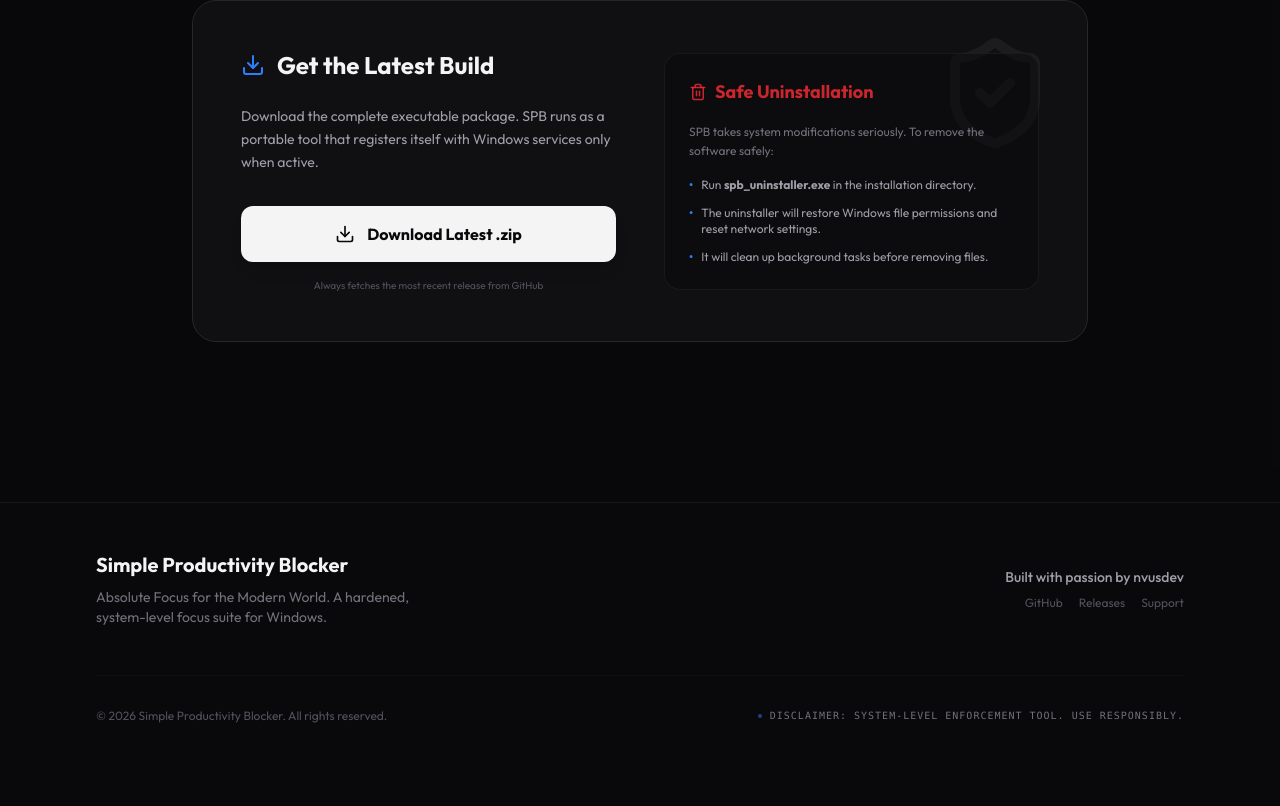
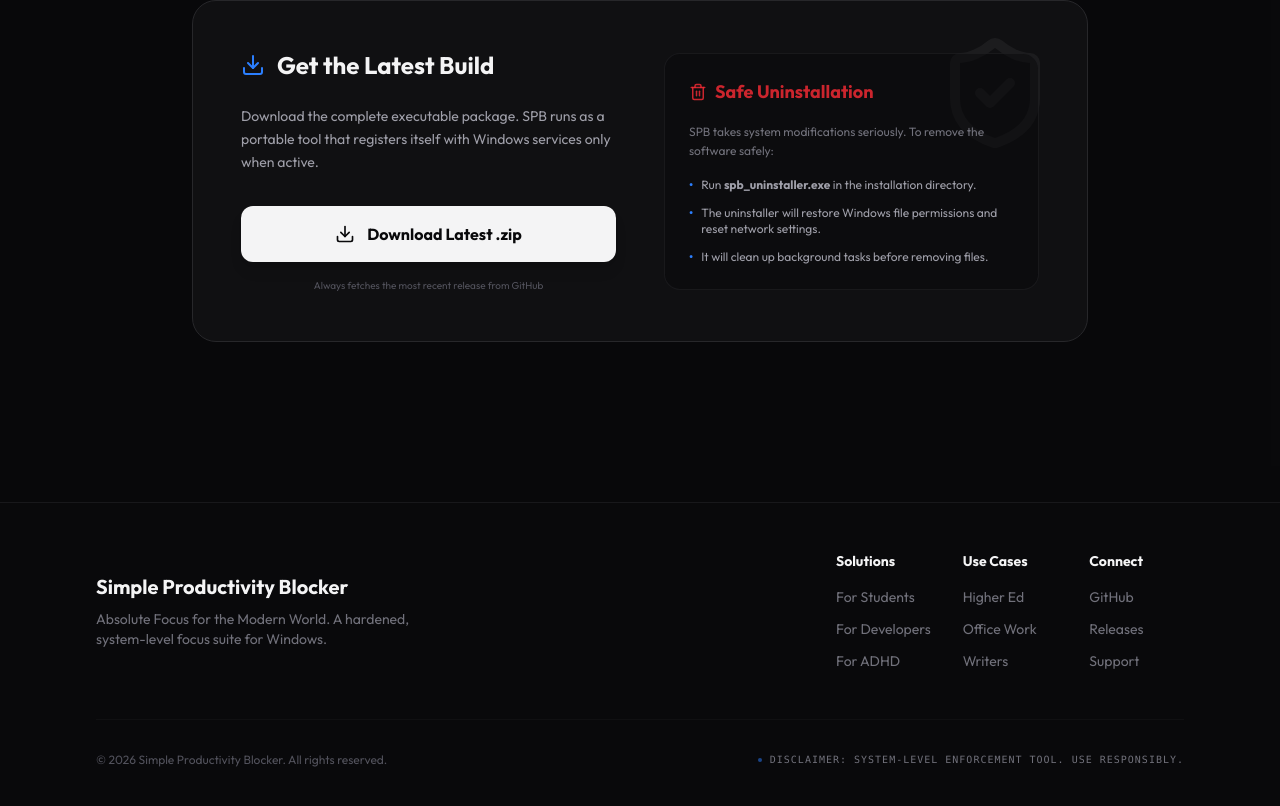
Before and after one commit to nvusdev/simple-productivity-blocker, a Next.js app in the folder website/: page / in a window 1280 px wide. Shown: the part 3091-3897 px from the top of the page. Before the commit the page ends 3863 px from the top, so only its background shows below. Built offline with nearby package versions, Linux system fonts and the light colour scheme; no server answers.

Commit message:
feat(seo): enhance footer internal linking and add long-tail content for students

```diff
--- a/website/app/students/page.tsx
+++ b/website/app/students/page.tsx
@@ -25,6 +25,27 @@
       />
       <Comparison />
       <Solutions highlightTitle="Schools" />
+
+      <section className="py-24 border-t border-zinc-900 bg-zinc-950/50">
+        <div className="max-w-4xl mx-auto px-8">
+          <h2 className="text-3xl font-bold mb-8 text-zinc-100">The Best Way to Focus While Studying</h2>
+          <div className="grid grid-cols-1 md:grid-cols-2 gap-12 text-zinc-400 leading-relaxed">
+            <div>
+              <h3 className="text-xl font-semibold mb-4 text-blue-400">Exam Productivity Tools</h3>
+              <p>
+                When finals approach, willpower often fails. Our <strong>system-level distraction blocker</strong> for students ensures that your browser and apps stay closed until your study timer is up. Unlike simple browser extensions, SPB cannot be bypassed by simply opening a new private window.
+              </p>
+            </div>
+            <div>
+              <h3 className="text-xl font-semibold mb-4 text-blue-400">Lock Down Study Sessions</h3>
+              <p>
+                Whether you are writing a Ph.D. thesis or studying for high school SATs, maintaining a deep work state is critical. SPB helps you <strong>avoid procrastination</strong> by enforcing absolute digital boundaries, making it the perfect productivity companion for Windows users in academia.
+              </p>
+            </div>
+          </div>
+        </div>
+      </section>
+
       <Installation />
       <Footer />
     </main>
--- a/website/components/Footer.tsx
+++ b/website/components/Footer.tsx
@@ -15,12 +15,24 @@
             </p>
           </div>
 
-          <div className="flex flex-col items-start md:items-end gap-2">
-            <span className="text-zinc-400 text-sm font-medium">Built with passion by nvusdev</span>
-            <div className="flex items-center gap-4 text-xs text-zinc-600">
-              <a href="https://github.com/nvusdev/simple-productivity-blocker" target="_blank" rel="noopener noreferrer" className="hover:text-blue-500 transition-colors">GitHub</a>
-              <a href="https://github.com/nvusdev/simple-productivity-blocker/releases" target="_blank" rel="noopener noreferrer" className="hover:text-blue-500 transition-colors">Releases</a>
-              <a href="https://github.com/nvusdev/simple-productivity-blocker/issues" target="_blank" rel="noopener noreferrer" className="hover:text-blue-500 transition-colors">Support</a>
+          <div className="grid grid-cols-2 sm:grid-cols-3 gap-8 text-sm">
+            <div className="flex flex-col gap-3">
+              <span className="text-zinc-100 font-bold mb-1">Solutions</span>
+              <a href="students/" className="text-zinc-500 hover:text-blue-500 transition-colors">For Students</a>
+              <a href="developers/" className="text-zinc-500 hover:text-blue-500 transition-colors">For Developers</a>
+              <a href="adhd/" className="text-zinc-500 hover:text-blue-500 transition-colors">For ADHD</a>
+            </div>
+            <div className="flex flex-col gap-3">
+              <span className="text-zinc-100 font-bold mb-1">Use Cases</span>
+              <a href="higher-ed/" className="text-zinc-500 hover:text-blue-500 transition-colors">Higher Ed</a>
+              <a href="professionals/" className="text-zinc-500 hover:text-blue-500 transition-colors">Office Work</a>
+              <a href="writers/" className="text-zinc-500 hover:text-blue-500 transition-colors">Writers</a>
+            </div>
+            <div className="flex flex-col gap-3">
+              <span className="text-zinc-100 font-bold mb-1">Connect</span>
+              <a href="https://github.com/nvusdev/simple-productivity-blocker" target="_blank" rel="noopener noreferrer" className="text-zinc-500 hover:text-blue-500 transition-colors">GitHub</a>
+              <a href="https://github.com/nvusdev/simple-productivity-blocker/releases" target="_blank" rel="noopener noreferrer" className="text-zinc-500 hover:text-blue-500 transition-colors">Releases</a>
+              <a href="https://github.com/nvusdev/simple-productivity-blocker/issues" target="_blank" rel="noopener noreferrer" className="text-zinc-500 hover:text-blue-500 transition-colors">Support</a>
             </div>
           </div>
         </div>
```
